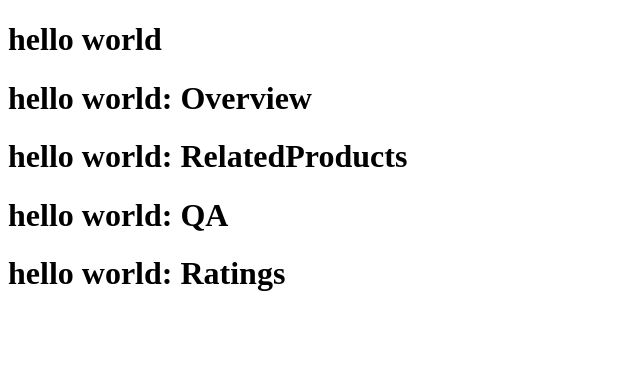
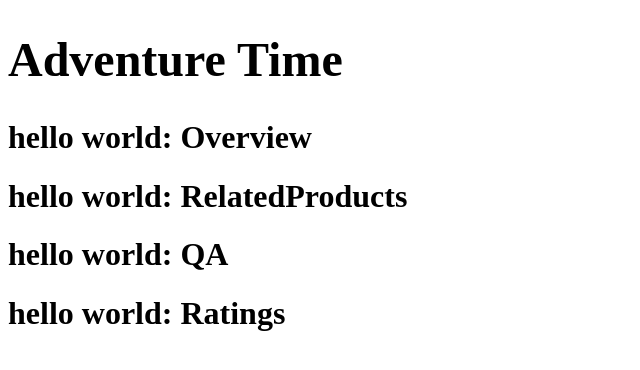
Before and after one commit to rfp2202AdventureTime/Project-Adventure, a React app: page / in a window 1280 px wide. Shown: the top 370 px of the page, without its empty margins (0-640 px from the left). Built offline with nearby package versions, Linux system fonts and the light colour scheme; the HTML template or start-up script is replaced by a standard one.

Commit message:
Add babel plugin for styled-components

```diff
--- a/client/src/index.jsx
+++ b/client/src/index.jsx
@@ -1,20 +1,29 @@
 import React from 'react';
-import { render } from 'react-dom';
+import ReactDOM from 'react-dom';
+
 import Overview from './components/Overview/Overview.jsx';
 import QA from './components/QA/QA.jsx';
 import Ratings from './components/Ratings/Ratings.jsx';
 import RelatedProducts from './components/RelatedProducts/RelatedProducts.jsx';
 
+import styled from 'styled-components';
+
+const Title = styled.h1`
+  font-size: 3em;
+`;
+
 const App = () => {
   return (
     <>
-    <h1>hello world</h1>
-    <Overview />
-    <RelatedProducts />
-    <QA />
-    <Ratings />
+      <Title >
+        Adventure Time
+      </Title>
+      <Overview />
+      <RelatedProducts />
+      <QA />
+      <Ratings />
     </>
   );
 };
 
-render(<App />, document.getElementById('root'));
+ReactDOM.render(<App />, document.getElementById('root'));
--- a/package.json
+++ b/package.json
@@ -30,6 +30,7 @@
     "@babel/preset-env": "^7.16.11",
     "@babel/preset-react": "^7.16.7",
     "babel-loader": "^8.2.4",
+    "babel-plugin-styled-components": "^2.0.6",
     "nodemon": "^2.0.15",
     "webpack": "^5.70.0",
     "webpack-cli": "^4.9.2"
```
Also changed, not shown: .babelrc, 2 other files (tests, documents, lock files or other folders).
